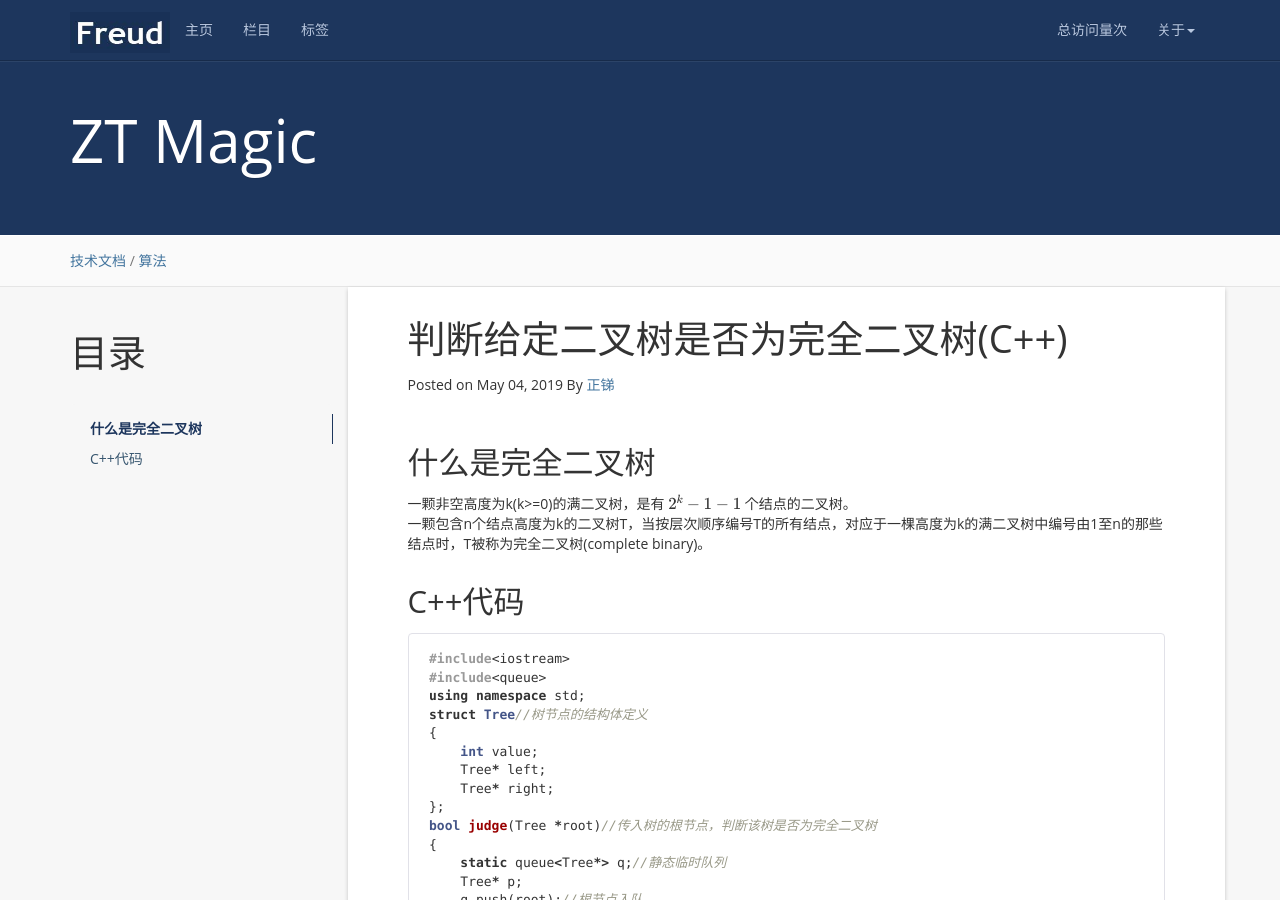
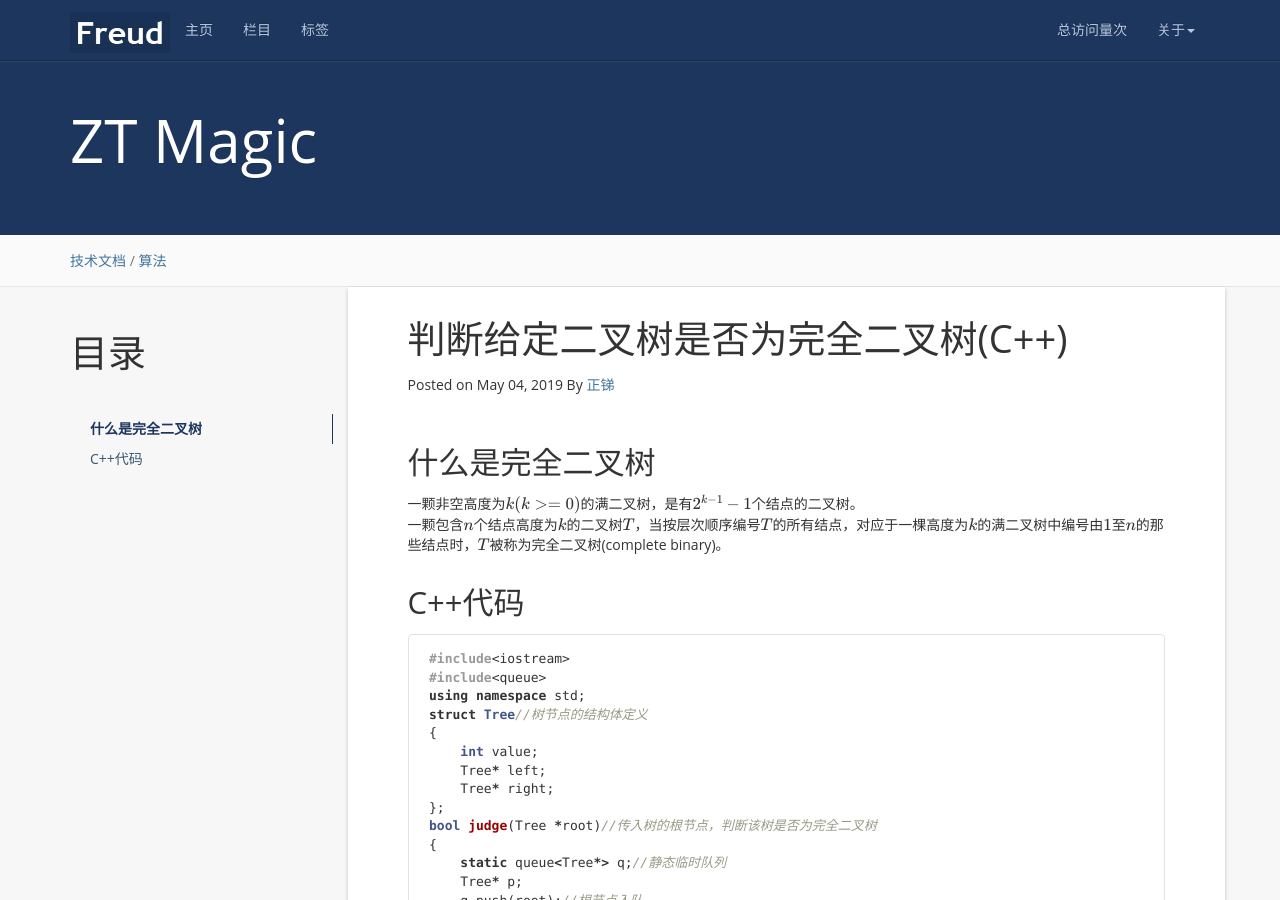
Before and after one commit to ztmail723/ztmail723.github.io, a Jekyll site: the page built from _posts/2019-05-04-Judge-Complete-Tree.md, in a window 1280 px wide and 900 px high. Built offline with Jekyll 4.4.1, drawn with Linux system fonts in a browser that asks for light colours; nearby versions of some CDN libraries; formulas are drawn with MathJax 3; a script that is not in the unit is left out; comment, search, counter and statistics services are not loaded.

```diff
--- a/_posts/2019-05-04-Judge-Complete-Tree.md
+++ b/_posts/2019-05-04-Judge-Complete-Tree.md
@@ -25,8 +25,8 @@ tag: 算法
 
 什么是完全二叉树
 -------------------------------------
-一颗非空高度为k(k>=0)的满二叉树，是有 $ 2^k-1 -1 $ 个结点的二叉树。
-一颗包含n个结点高度为k的二叉树T，当按层次顺序编号T的所有结点，对应于一棵高度为k的满二叉树中编号由1至n的那些结点时，T被称为完全二叉树(complete binary)。
+一颗非空高度为$k(k>=0)$的满二叉树，是有$2^{k-1}-1$个结点的二叉树。
+一颗包含$n$个结点高度为$k$的二叉树$T$，当按层次顺序编号$T$的所有结点，对应于一棵高度为$k$的满二叉树中编号由$1$至$n$的那些结点时，$T$被称为完全二叉树(complete binary)。
 
 C++代码
 -------------------------------------
```
